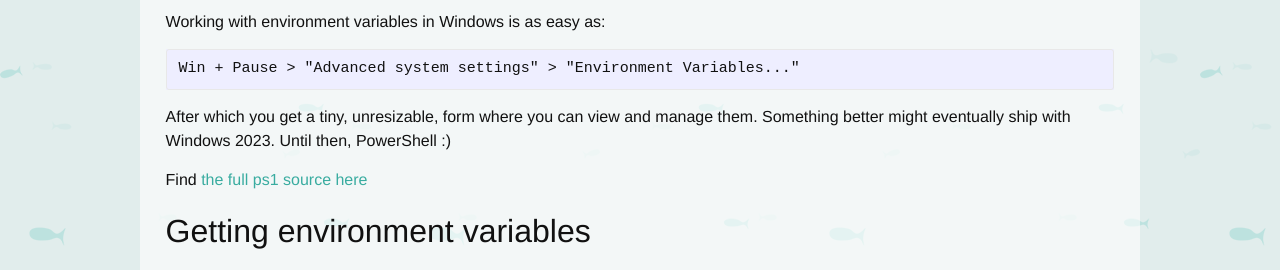
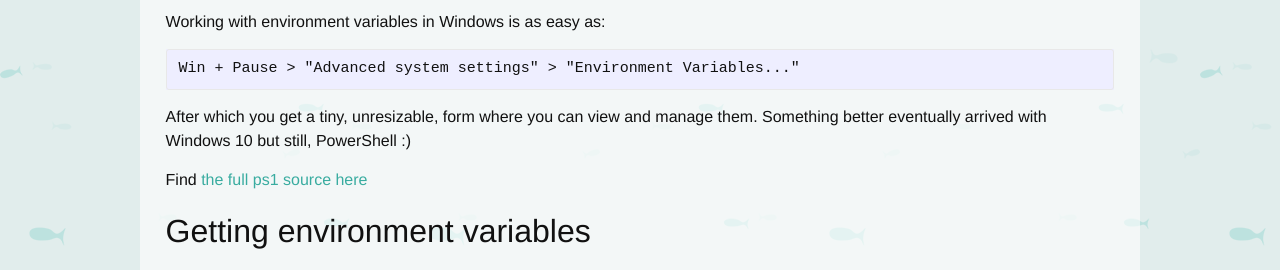
Before and after one commit to Laoujin/bliki, a Jekyll site: the page built from _posts/2017-04-12-environment-variables-management-with-powershell.md, in a window 1280 px wide and 900 px high. Shown: the part 230-500 px from the top of the window. Built offline with Jekyll 4.4.1, drawn with Linux system fonts in a browser that asks for light colours; some web fonts are replaced.

Commit message:
windows env variables: got better ui in windows10

````diff
--- a/_posts/2017-04-12-environment-variables-management-with-powershell.md
+++ b/_posts/2017-04-12-environment-variables-management-with-powershell.md
@@ -11,7 +11,7 @@ Working with environment variables in Windows is as easy as:
 Win + Pause > "Advanced system settings" > "Environment Variables..."
 ```
 After which you get a tiny, unresizable, form where you can view and manage them.
-Something better might eventually ship with Windows 2023. Until then, PowerShell :)
+Something better eventually arrived with Windows 10 but still, PowerShell :)
 
 <!--more-->
 
````
